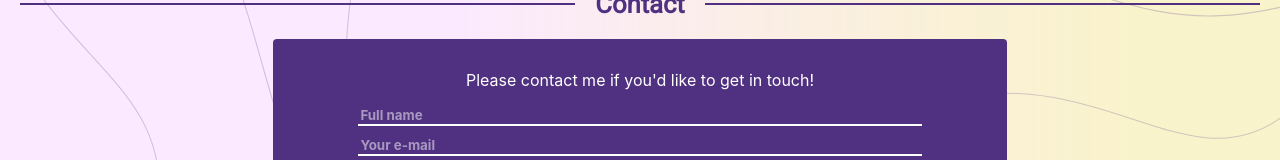
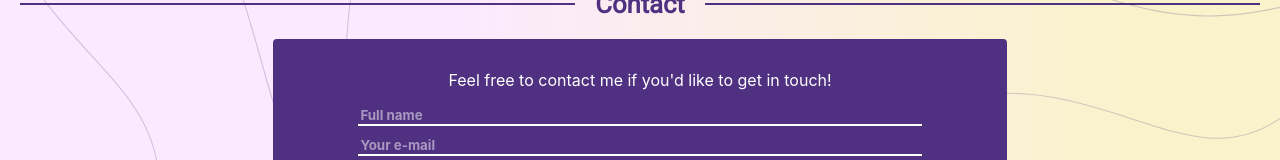
Before and after one commit to luhook04/personal-portfolio, a React (Create React App) app: page / in a window 1280 px wide. Shown: the part 3006-3166 px from the top of the page. Built offline with nearby package versions, Linux system fonts and the light colour scheme; a web font is replaced by a local one.

Commit message:
Change tone of contact paragraph

```diff
--- a/src/components/Contact.js
+++ b/src/components/Contact.js
@@ -9,7 +9,7 @@ const Contact = () => {
         <div></div>
       </div>
       <div className="contact-content">
-        <p>Please contact me if you'd like to get in touch!</p>
+        <p>Feel free to contact me if you'd like to get in touch!</p>
         <ContactForm />
         <div className="contact-links">
           <a href="https://github.com/luhook04">
```
